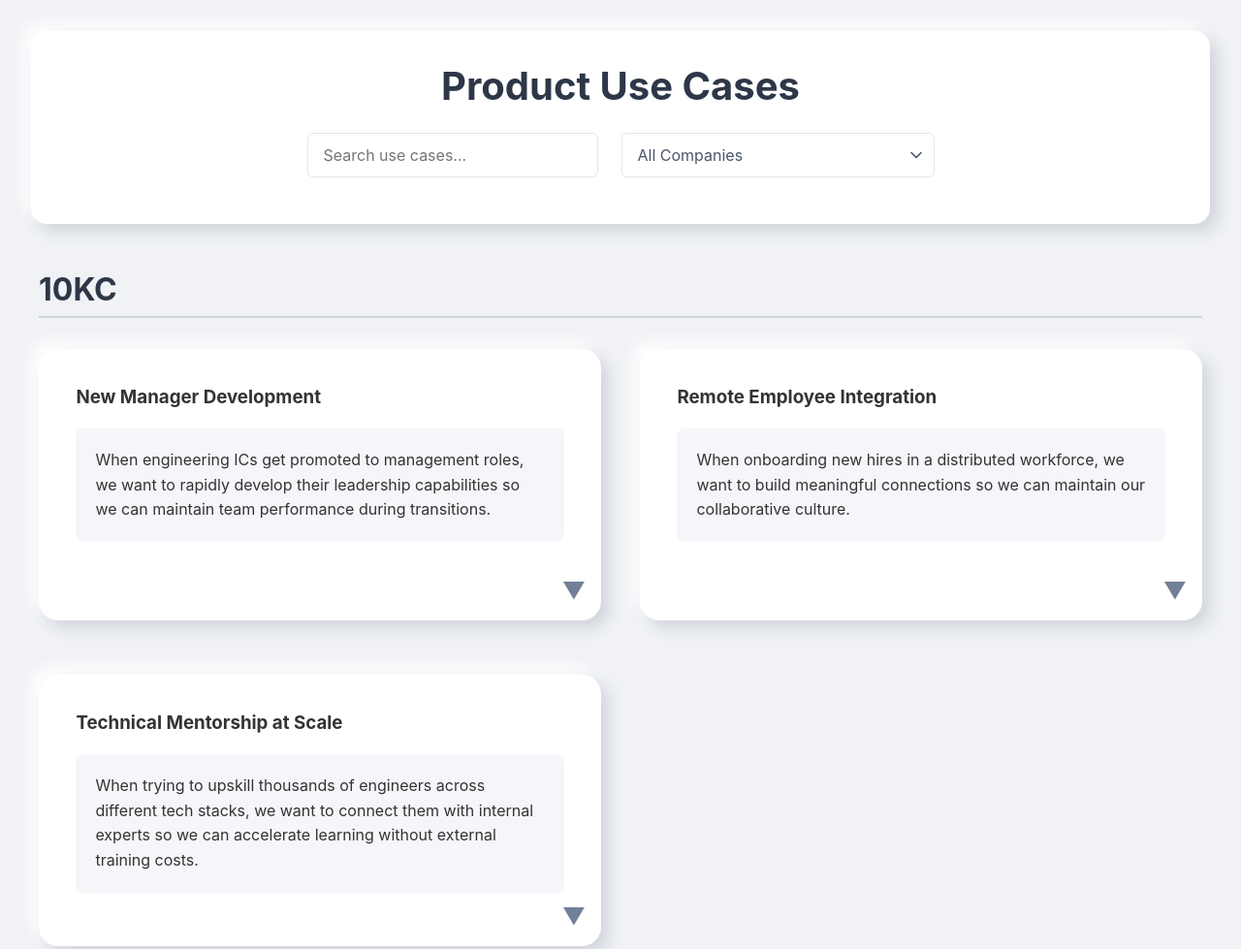
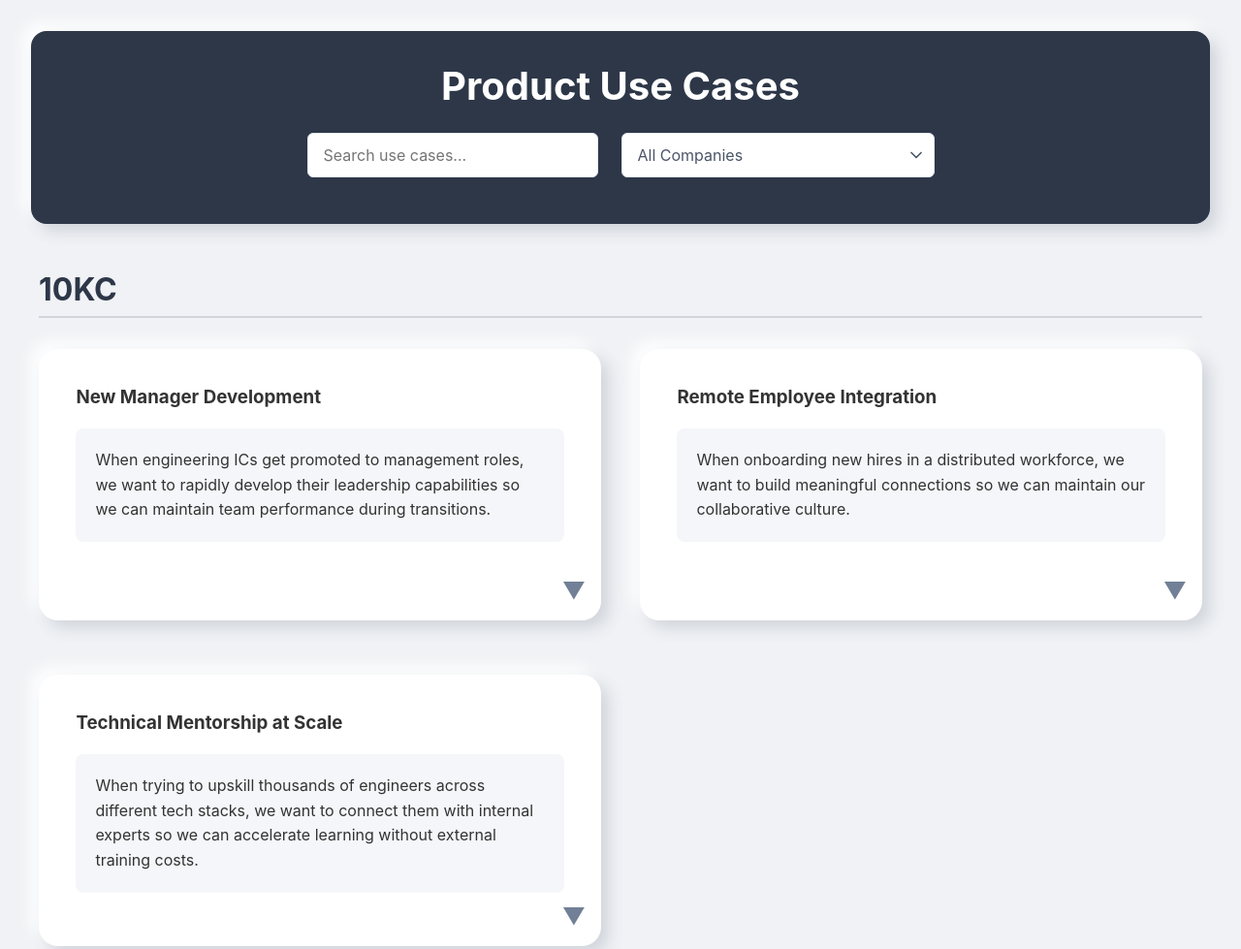
Before and after one commit to malenaohl/product-use-cases, a plain HTML site: page index.html in a window 1280 px wide. Shown: the top 979 px of the page at 97% size. Drawn offline with Linux system fonts and the light colour scheme.

Commit message:
Update index.html
Editing header colors

```diff
--- a/index.html
+++ b/index.html
@@ -34,14 +34,14 @@
     margin-bottom: 3rem;
     padding: 2rem;
     border-radius: 16px;
-    background: white;
+    background: #2d3748;
     box-shadow:
         8px 8px 16px var(--shadow-dark),
         -8px -8px 16px var(--shadow-light);
 }
 
 h1 {
-    color: #2d3748;
+    color: white;
     font-size: 2.5rem;
     margin-bottom: 1.5rem;
     font-weight: 700;
```
